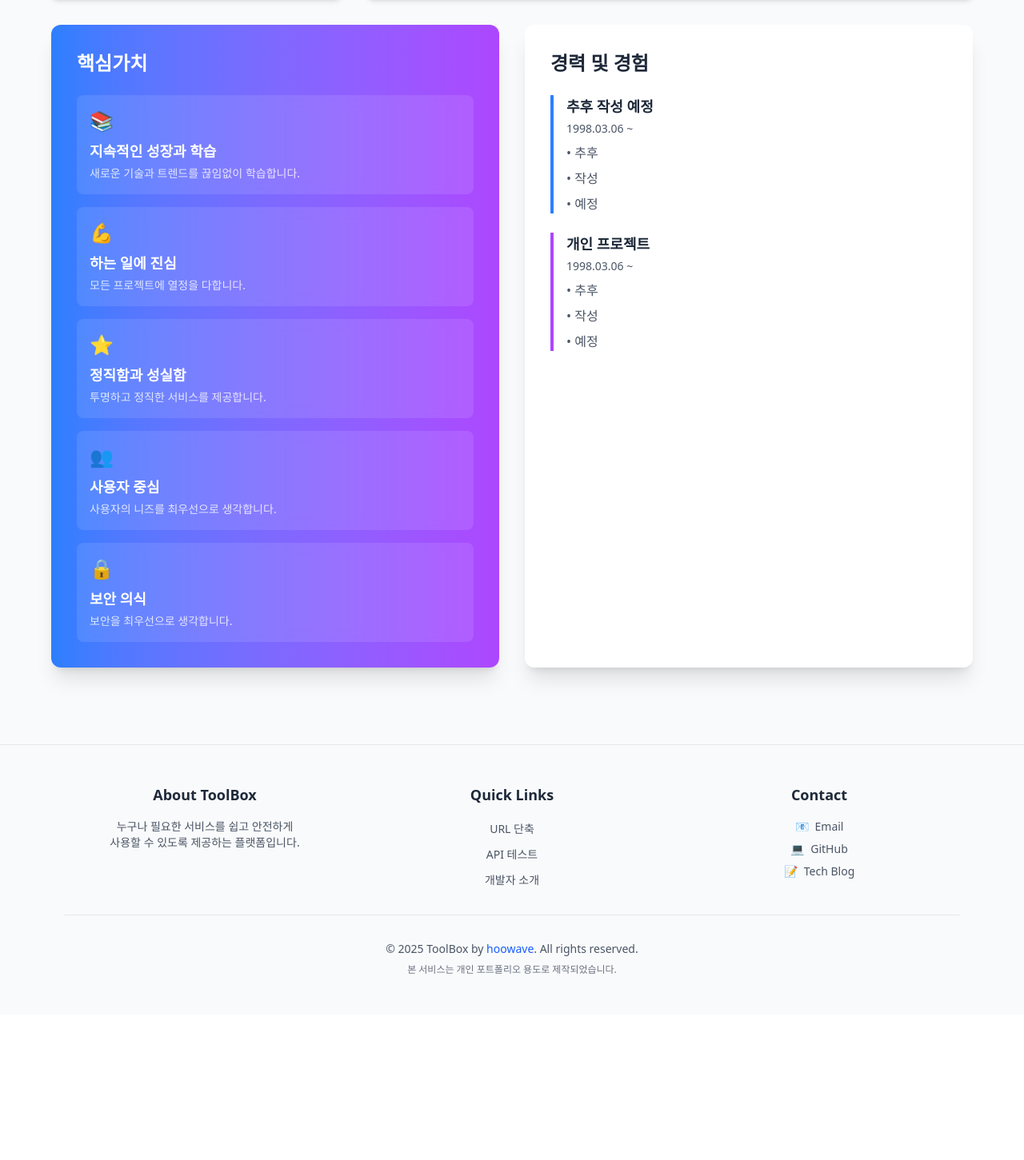
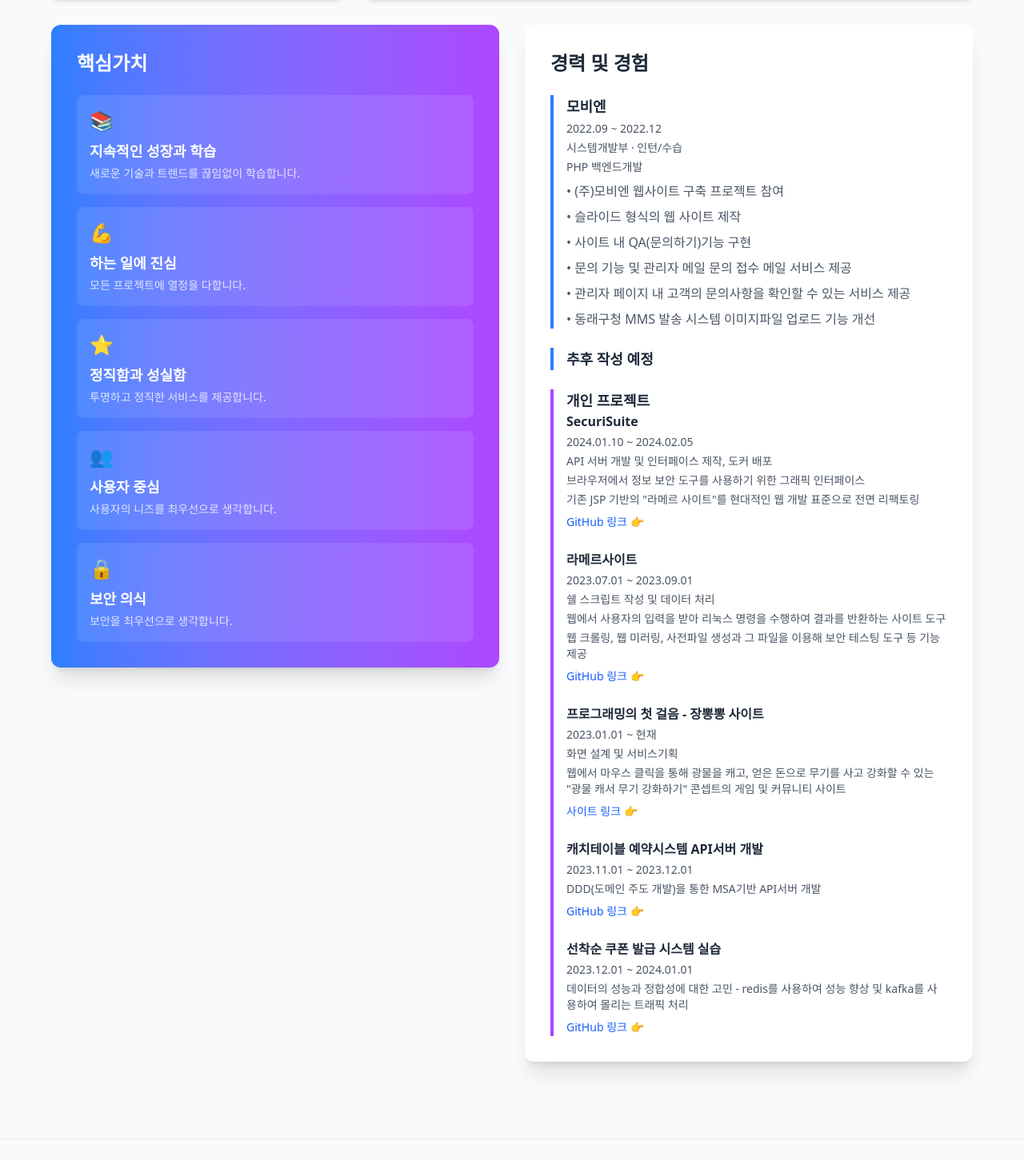
Before and after one commit to hoowave/toolbox-frontend, a React (Vite) app: page /about in a window 1280 px wide. Shown: the part 999-2450 px from the top of the page at 80% size. Before the commit the page ends 2268 px from the top, so only its background shows below. Built offline with nearby package versions, Linux system fonts and the light colour scheme.

Commit message:
fix about

```diff
--- a/src/pages/About.tsx
+++ b/src/pages/About.tsx
@@ -173,22 +173,65 @@ const About = () => {
               <h2 className="text-2xl font-bold mb-6 text-gray-800">경력 및 경험</h2>
               <div className="space-y-6">
                 <div className="border-l-4 border-blue-500 pl-4">
+                  <h3 className="text-lg font-semibold text-gray-800">모비엔</h3>
+                  <p className="text-sm text-gray-600 mt-1">2022.09 ~ 2022.12</p>
+                  <p className="text-sm text-gray-600 mt-1">시스템개발부 · 인턴/수습</p>
+                  <p className="text-sm text-gray-600 mt-1">PHP 백엔드개발</p>
+                  <ul className="mt-2 space-y-2 text-gray-600">
+                    <li>• (주)모비엔 웹사이트 구축 프로젝트 참여</li>
+                    <li>• 슬라이드 형식의 웹 사이트 제작</li>
+                    <li>• 사이트 내 QA(문의하기)기능 구현</li>
+                    <li>• 문의 기능 및 관리자 메일 문의 접수 메일 서비스 제공</li>
+                    <li>• 관리자 페이지 내 고객의 문의사항을 확인할 수 있는 서비스 제공</li>
+                    <li>• 동래구청 MMS 발송 시스템 이미지파일 업로드 기능 개선</li>
+                  </ul>
+                </div>
+                <div className="border-l-4 border-blue-500 pl-4">
                   <h3 className="text-lg font-semibold text-gray-800">추후 작성 예정</h3>
-                  <p className="text-sm text-gray-600 mt-1">1998.03.06 ~</p>
-                  <ul className="mt-2 space-y-2 text-gray-600">
-                    <li>• 추후</li>
-                    <li>• 작성</li>
-                    <li>• 예정</li>
-                  </ul>
                 </div>
                 <div className="border-l-4 border-purple-500 pl-4">
                   <h3 className="text-lg font-semibold text-gray-800">개인 프로젝트</h3>
-                  <p className="text-sm text-gray-600 mt-1">1998.03.06 ~</p>
-                  <ul className="mt-2 space-y-2 text-gray-600">
-                    <li>• 추후</li>
-                    <li>• 작성</li>
-                    <li>• 예정</li>
-                  </ul>
+                  <div className="space-y-6">
+                    <div>
+                      <h4 className="text-md font-semibold text-gray-800">SecuriSuite</h4>
+                      <p className="text-sm text-gray-600 mt-1">2024.01.10 ~ 2024.02.05</p>
+                      <p className="text-sm text-gray-600 mt-1">API 서버 개발 및 인터페이스 제작, 도커 배포</p>
+                      <p className="text-sm text-gray-600 mt-1">브라우저에서 정보 보안 도구를 사용하기 위한 그래픽 인터페이스</p>
+                      <p className="text-sm text-gray-600 mt-1">기존 JSP 기반의 "라메르 사이트"를 현대적인 웹 개발 표준으로 전면 리팩토링</p>
+                      <a href="https://github.com/hoowave/SecuriSuite" className="text-sm text-blue-600 hover:text-blue-800 mt-2 inline-block">GitHub 링크 👉</a>
+                    </div>
+
+                    <div>
+                      <h4 className="text-md font-semibold text-gray-800">라메르사이트</h4>
+                      <p className="text-sm text-gray-600 mt-1">2023.07.01 ~ 2023.09.01</p>
+                      <p className="text-sm text-gray-600 mt-1">쉘 스크립트 작성 및 데이터 처리</p>
+                      <p className="text-sm text-gray-600 mt-1">웹에서 사용자의 입력을 받아 리눅스 명령을 수행하여 결과를 반환하는 사이트 도구</p>
+                      <p className="text-sm text-gray-600 mt-1">웹 크롤링, 웹 미러링, 사전파일 생성과 그 파일을 이용해 보안 테스팅 도구 등 기능 제공</p>
+                      <a href="https://github.com/hoowave/Legacy_Project_Lamer" className="text-sm text-blue-600 hover:text-blue-800 mt-2 inline-block">GitHub 링크 👉</a>
+                    </div>
+
+                    <div>
+                      <h4 className="text-md font-semibold text-gray-800">프로그래밍의 첫 걸음 - 장뽕뽕 사이트</h4>
+                      <p className="text-sm text-gray-600 mt-1">2023.01.01 ~ 현재</p>
+                      <p className="text-sm text-gray-600 mt-1">화면 설계 및 서비스기획</p>
+                      <p className="text-sm text-gray-600 mt-1">웹에서 마우스 클릭을 통해 광물을 캐고, 얻은 돈으로 무기를 사고 강화할 수 있는 "광물 캐서 무기 강화하기" 콘셉트의 게임 및 커뮤니티 사이트</p>
+                      <a href="http://hoowave.dothome.co.kr" className="text-sm text-blue-600 hover:text-blue-800 mt-2 inline-block">사이트 링크 👉</a>
+                    </div>
+
+                    <div>
+                      <h4 className="text-md font-semibold text-gray-800">캐치테이블 예약시스템 API서버 개발</h4>
+                      <p className="text-sm text-gray-600 mt-1">2023.11.01 ~ 2023.12.01</p>
+                      <p className="text-sm text-gray-600 mt-1">DDD(도메인 주도 개발)을 통한 MSA기반 API서버 개발</p>
+                      <a href="https://github.com/hoowave/Catchtable" className="text-sm text-blue-600 hover:text-blue-800 mt-2 inline-block">GitHub 링크 👉</a>
+                    </div>
+
+                    <div>
+                      <h4 className="text-md font-semibold text-gray-800">선착순 쿠폰 발급 시스템 실습</h4>
+                      <p className="text-sm text-gray-600 mt-1">2023.12.01 ~ 2024.01.01</p>
+                      <p className="text-sm text-gray-600 mt-1">데이터의 성능과 정합성에 대한 고민 - redis를 사용하여 성능 향상 및 kafka를 사용하여 몰리는 트래픽 처리</p>
+                      <a href="https://github.com/hoowave/coupon-system" className="text-sm text-blue-600 hover:text-blue-800 mt-2 inline-block">GitHub 링크 👉</a>
+                    </div>
+                  </div>
                 </div>
               </div>
             </div>
```
Also changed, not shown: 1 other file (tests, documents, lock files or other folders).
